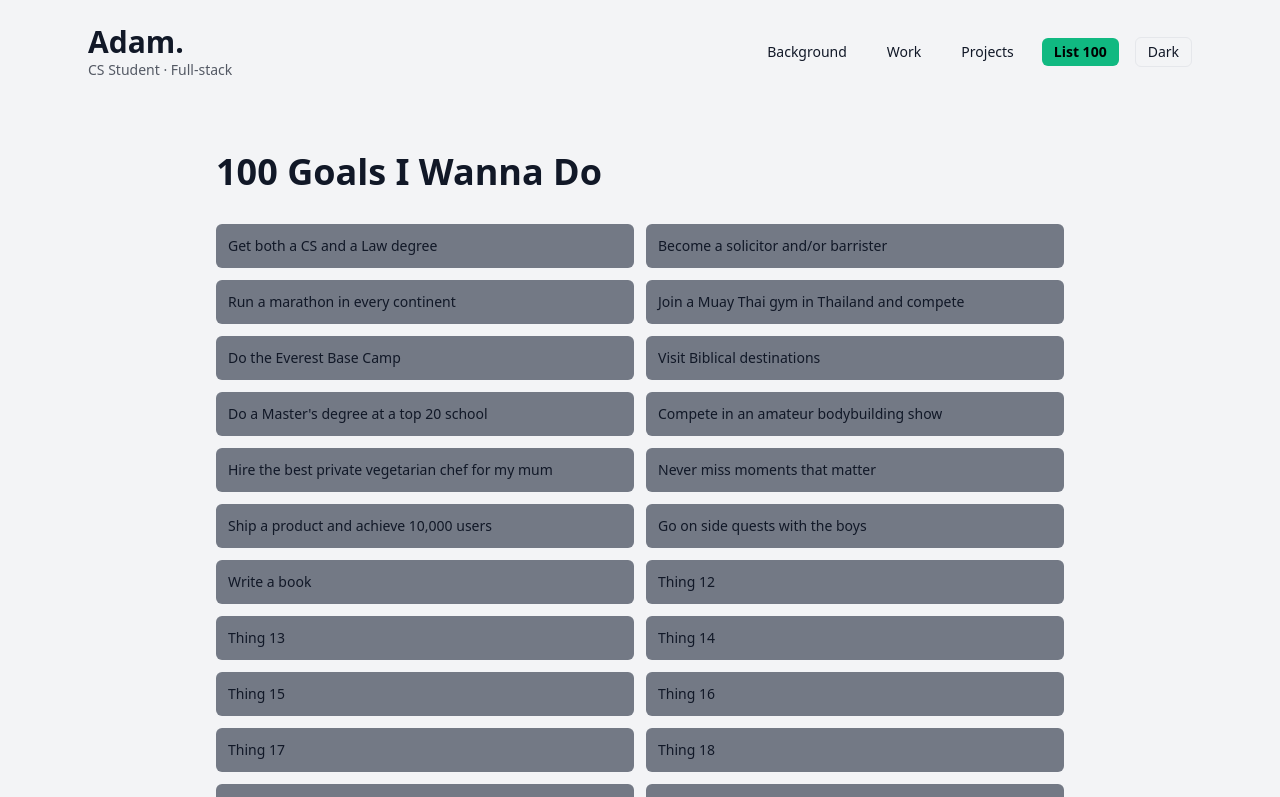
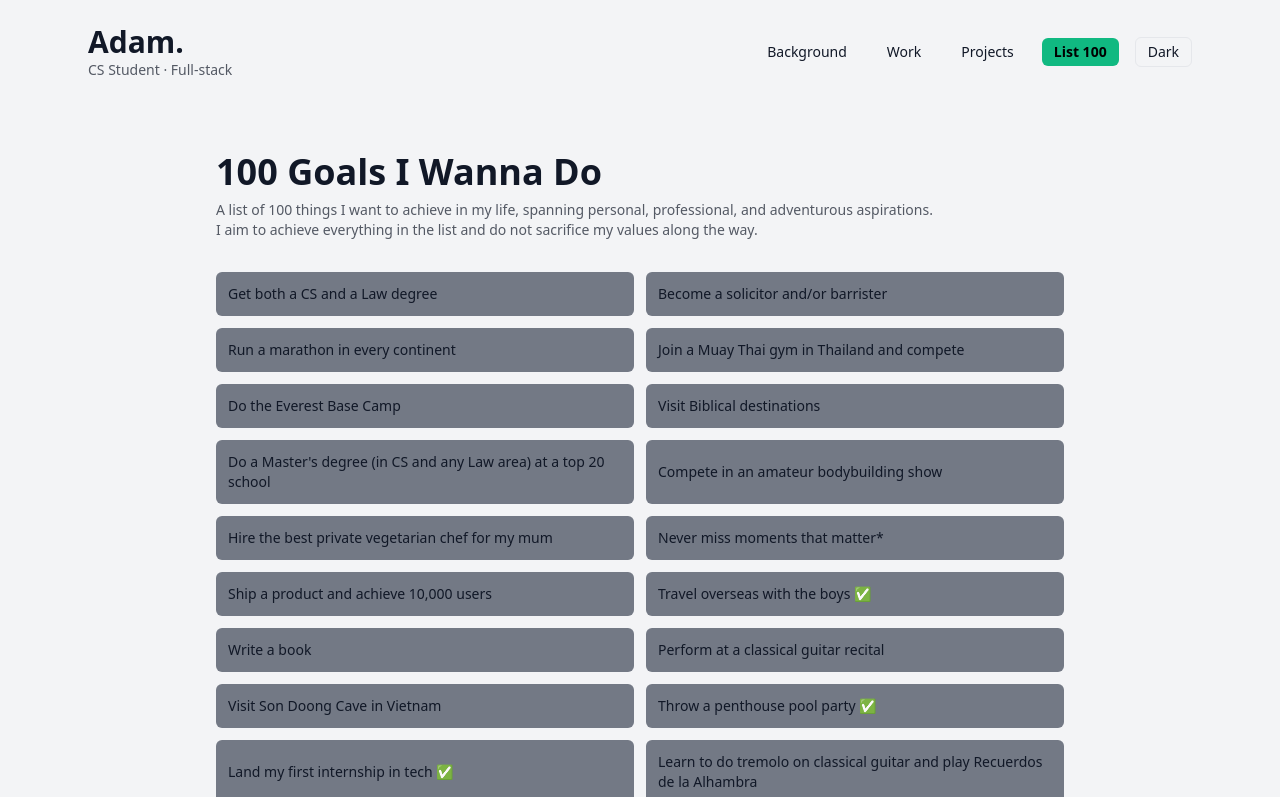
Before and after one commit to adampharrels/AboutMe, a Next.js app: page /goals in a window 1280 px wide. Shown: the top 797 px of the page. Built offline with nearby package versions, Linux system fonts and the light colour scheme.

Commit message:
fix landing page

```diff
--- a/data/goals.json
+++ b/data/goals.json
@@ -5,18 +5,18 @@
   "Join a Muay Thai gym in Thailand and compete",
   "Do the Everest Base Camp",
   "Visit Biblical destinations",
-  "Do a Master's degree at a top 20 school",
+  "Do a Master's degree (in CS and any Law area) at a top 20 school",
   "Compete in an amateur bodybuilding show",
   "Hire the best private vegetarian chef for my mum",
-  "Never miss moments that matter",
+  "Never miss moments that matter*",
   "Ship a product and achieve 10,000 users",
-  "Go on side quests with the boys",
+  "Travel overseas with the boys ✅",
   "Write a book",
-  "Thing 12",
-  "Thing 13",
-  "Thing 14",
-  "Thing 15",
-  "Thing 16",
+  "Perform at a classical guitar recital",
+  "Visit Son Doong Cave in Vietnam",
+  "Throw a penthouse pool party ✅",
+  "Land my first internship in tech ✅",
+  "Learn to do tremolo on classical guitar and play Recuerdos de la Alhambra",
   "Thing 17",
   "Thing 18",
   "Thing 19",
@@ -100,5 +100,5 @@
   "Thing 97",
   "Thing 98",
   "Thing 99",
-  "Thing 100"
+  "Achieve everything in the list and do not sacrifice my values along the way"
 ]
--- a/pages/goals.tsx
+++ b/pages/goals.tsx
@@ -50,6 +50,13 @@ export default function Goals(): JSX.Element {
       <section className="max-w-4xl mx-auto p-6 py-12">
         <div className="mb-8">
           <h2 className="text-4xl font-extrabold mb-2">100 Goals I Wanna Do</h2>
+          <p className="text-sm opacity-70">
+            A list of 100 things I want to achieve in my life,
+            spanning personal, professional, and adventurous aspirations.
+          </p>
+          <p className="text-sm opacity-70">
+            I aim to achieve everything in the list and do not sacrifice my values along the way.
+          </p>
         </div>
 
         {/* Goals List (read-only) */}
--- a/pages/index.tsx
+++ b/pages/index.tsx
@@ -72,23 +72,22 @@ export default function Home(): JSX.Element {
           <h2 className="text-4xl font-extrabold">Background</h2>
           <p className="mt-4 opacity-80 leading-relaxed">
             I’m a Computer Science student with one foot in technology and the other in law.
-            I’m drawn to complex systems - whether that’s software, regulation,
+            I’m drawn to complex systems, whether that’s software, regulation,
             or how people navigate institutions when they need help the most.
+            </p>
+
+          <p className="mt-4 opacity-80 leading-relaxed">
+            I care about building tools that reduce friction,
+            scale cleanly, and actually get used.
+            Alongside software, I study law to better understand how rules, responsibility,
+            and decision-making shape real outcomes - and to be useful when it matters.
           </p>
 
           <p className="mt-4 opacity-80 leading-relaxed">
-            I care about building tools that reduce friction,
-            scale cleanly, and actually get used. I think a lot about incentives,
-            access, and failure modes — how systems behave when the stakes are high and assumptions break.
-            Alongside software, I study law to better understand how rules, responsibility,
-            and decision-making shape real outcomes.
-          </p>
-
-          <p className="mt-4 opacity-80 leading-relaxed">
-            In my whole life I’m inspired by my parents and my brother,
-            who shaped how I think about responsibility and resilience,
+            I’m inspired by my parents and my brother,
+            who shaped my sense of ethics, responsibility and resilience,
             and by Anthony Bourdain, whose curiosity and honesty resonate with me.
-            My ambitions don’t fit neatly into a single box - I see that as an edge.
+            My ambitions don’t fit neatly into a single box and I see that as an edge.
           </p>
 
           <h3 className="mt-6 font-semibold text-lg">Work Experience</h3>
--- a/pages/work.tsx
+++ b/pages/work.tsx
@@ -26,9 +26,9 @@ export default function WorkPage() {
       role: "Software Engineering Intern",
       period: "10/2025 - 01/2026",
       bullets: [
-        "Developed internal tools and client-facing features",
-        "Improved the recruitment tool",
-        "Focused on writing clean, maintainable, and well-documented code",
+        "Designed and developed an internal tool to manage employee data",
+        "Improved the internal internship recruitment tool",
+        "Implemented the voice input feature of an AI-powered chatbot that recognises Mandarin and Singaporean English",
       ],
       stack: ["JavaScript", "TypeScript", "Angular CLI", "Hono", "Next.js", "React", "Agile"],
     },
```
